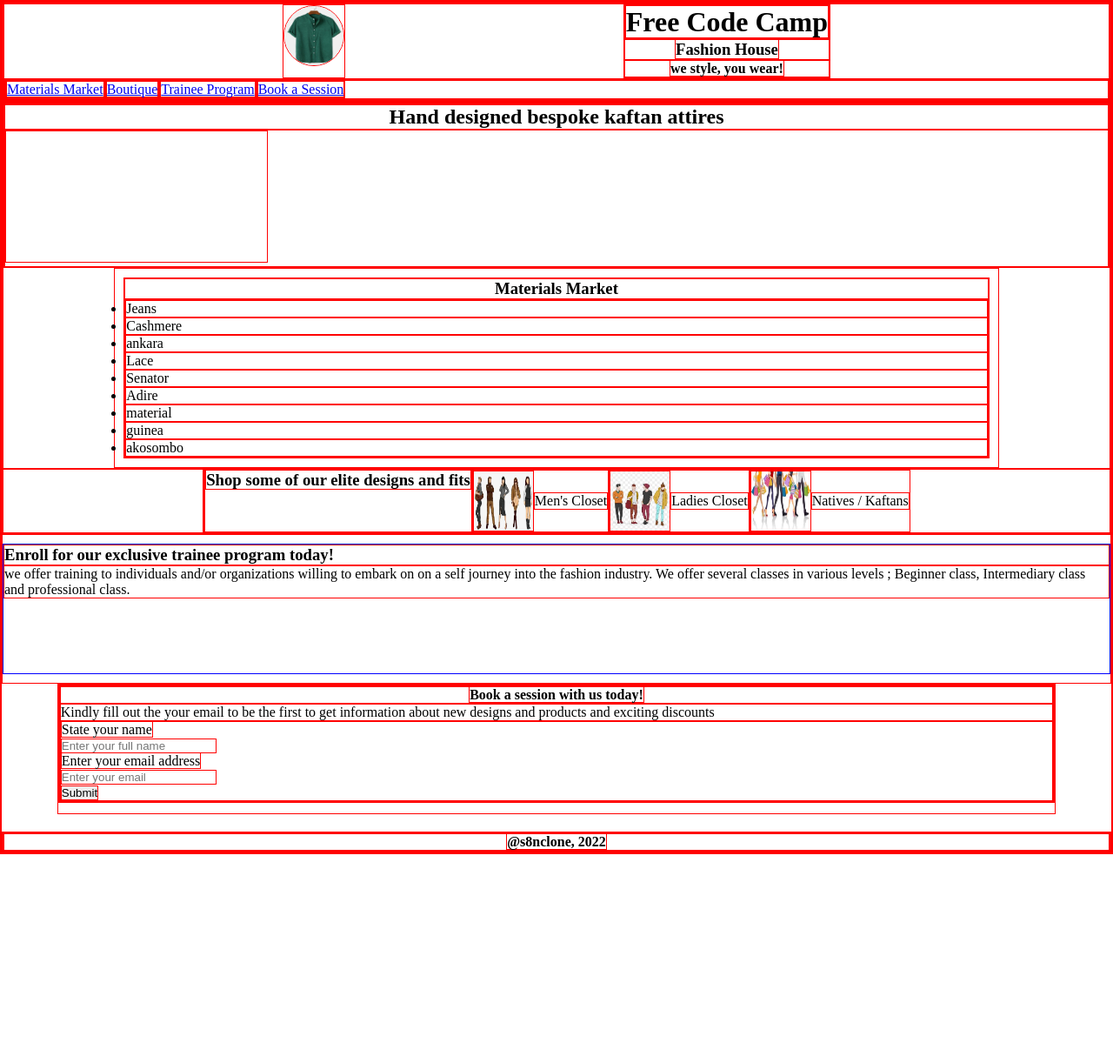
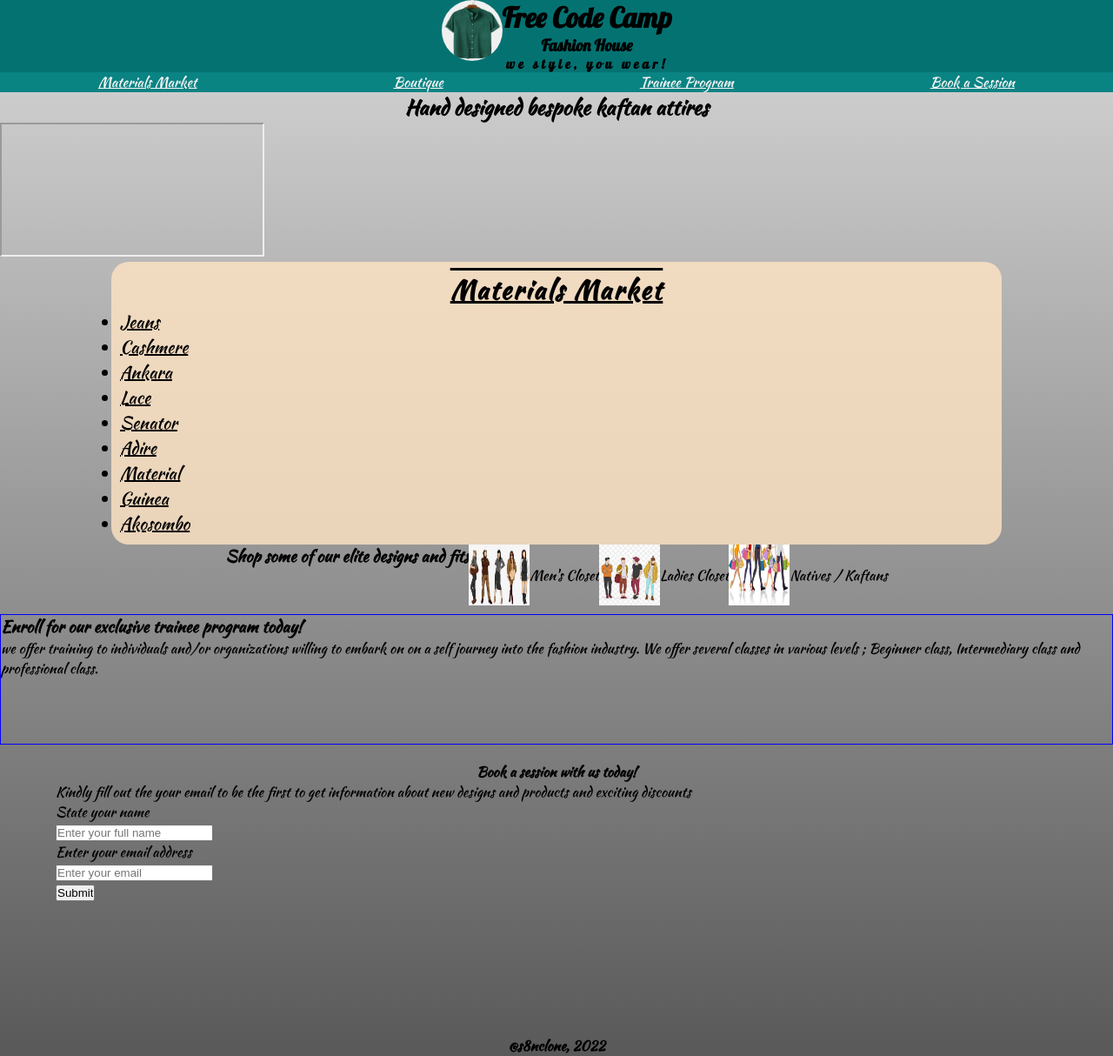
Before and after one commit to s8nclone/free-code-landing, a plain HTML site: page index.html in a window 1280 px wide. Shown: the whole page at 87% size. Before the commit the page ends 982 px from the top, so only its background shows below. Drawn offline with Linux system fonts and the light colour scheme.

Commit message:
adding colors and fonts

```diff
--- a/fcclanding.css
+++ b/fcclanding.css
@@ -2,26 +2,51 @@
     padding:0;
     margin:0;
     box-sizing:border-box;
-    border:1px solid red;
 }
 
+@font-face {
+    font-family: "pacifico";
+    src : url(fonts/Pacifico-Regular.ttf);
+}
+
+@font-face {
+    font-family: "lobster";
+    src: url(fonts/Lobster-Regular.ttf);
+}
+
+@font-face {
+    font-family: "kscript";
+    src: url(fonts/KaushanScript-Regular.ttf);
+}
+
+
 body {
+    background-image: linear-gradient(rgba(128, 128, 128, 0.315), rgba(0, 0, 0, 0.651));
+    font-family: "kscript";
 
 }
 
 .header-container {
     display:flex;
     margin:0 auto;
-    justify-content:space-around;
+    justify-content:center;
     flex-wrap:wrap;
     height:fit-content;
     width:100%;
+    background-color:rgb(5, 114, 114);
+
 }
 
 .logo {
     display:flex;
-    justify-content: space-evenly;
+    justify-content: center;
     width:100%;
+    font-family: "lobster";
+}
+
+.logo p {
+    font-size:15px;
+    letter-spacing: 4px;;
 }
 
 .header-img{
@@ -37,6 +62,7 @@
 .nav-bar {
     display:block;
     width:100%;
+    background-color:rgb(10, 131, 131);
 
 }
 
@@ -46,6 +72,11 @@
     align-items:center;
     flex-wrap:nowrap;
     text-align:center;
+    justify-content:space-around;
+}
+
+.nav-bar a {
+    color: whitesmoke;
 }
 
 
@@ -57,15 +88,24 @@
     padding:10px;
     width:80%;
     margin:0 auto;
+    background-color: rgba(255, 228, 196, 0.801);
+    border-radius:20px;
 
 }
 
 .materials h3 {
     text-align:center;
+    font-size:30px;
+    font-weight:700;
+    text-decoration: underline overline;
+    letter-spacing: 2px;;
 }
 
 .materials ol {
     list-style-type:disc;
+    text-decoration: underline;
+    font-size:20px;
+    text-transform: capitalize;
 }
 
 .boutique {
@@ -101,6 +141,8 @@
     height:150px;
     width:90%;
     margin:0 auto;
+    margin-top: 20px;
+
 
 }
 
@@ -108,6 +150,10 @@
     text-align:center;
 }
 
+.contact {
+    margin-top:30px;
+}
+
 footer {
     margin-top:20px;
     text-align:center;
--- a/index.html
+++ b/index.html
@@ -137,6 +137,16 @@
                     </form>
                 </section>
             </div>
+
+            <div class="contact">
+                <ul>
+                    <li></li>
+                    <li></li>
+                    <li></li>
+                    <li></li>
+                    <li></li>
+                </ul>
+            </div>
     </body>
 
     <footer>
```
Also changed, not shown: fonts/KaushanScript-Regular.ttf (added), fonts/Lobster-Regular.ttf (added), fonts/Pacifico-Regular.ttf (added).
